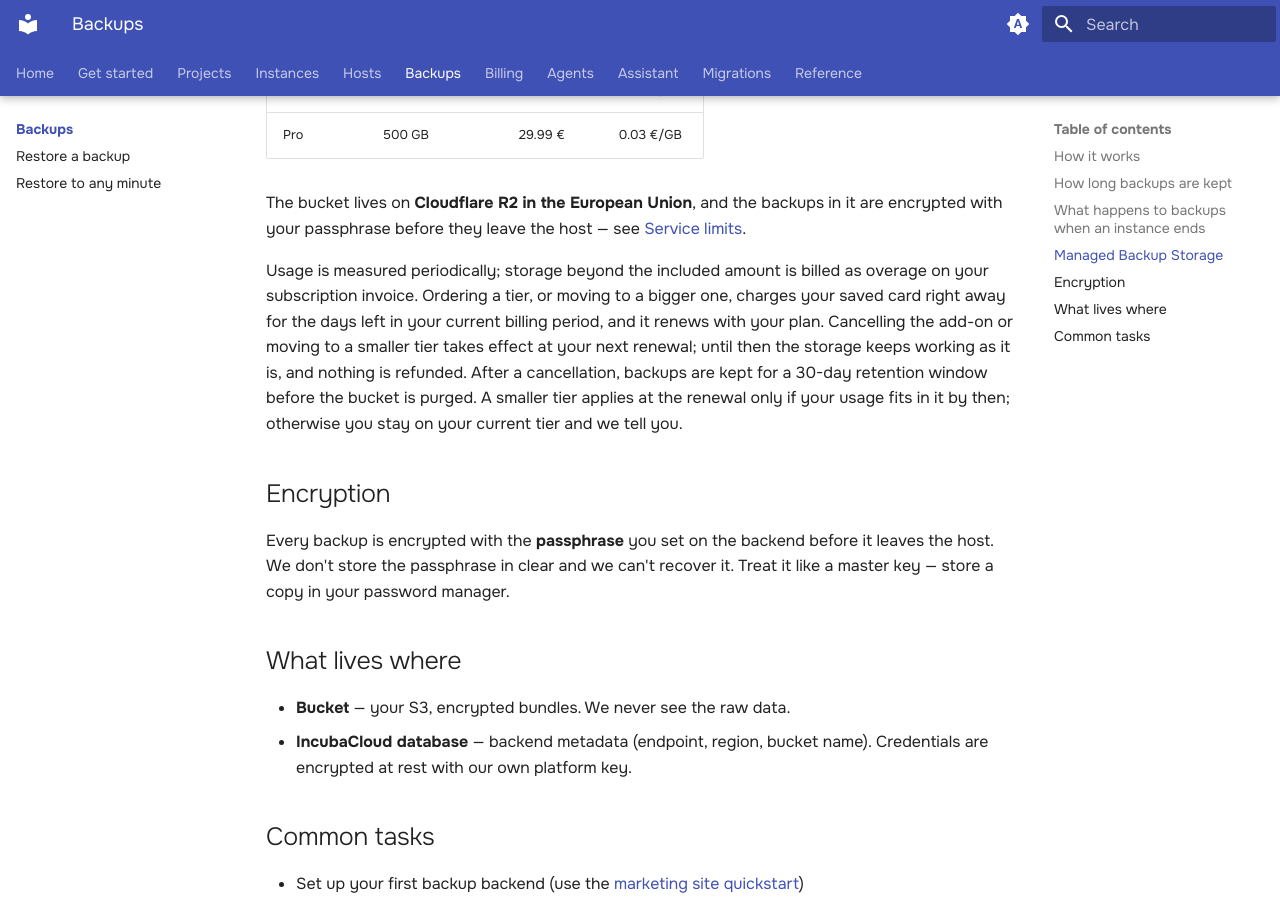
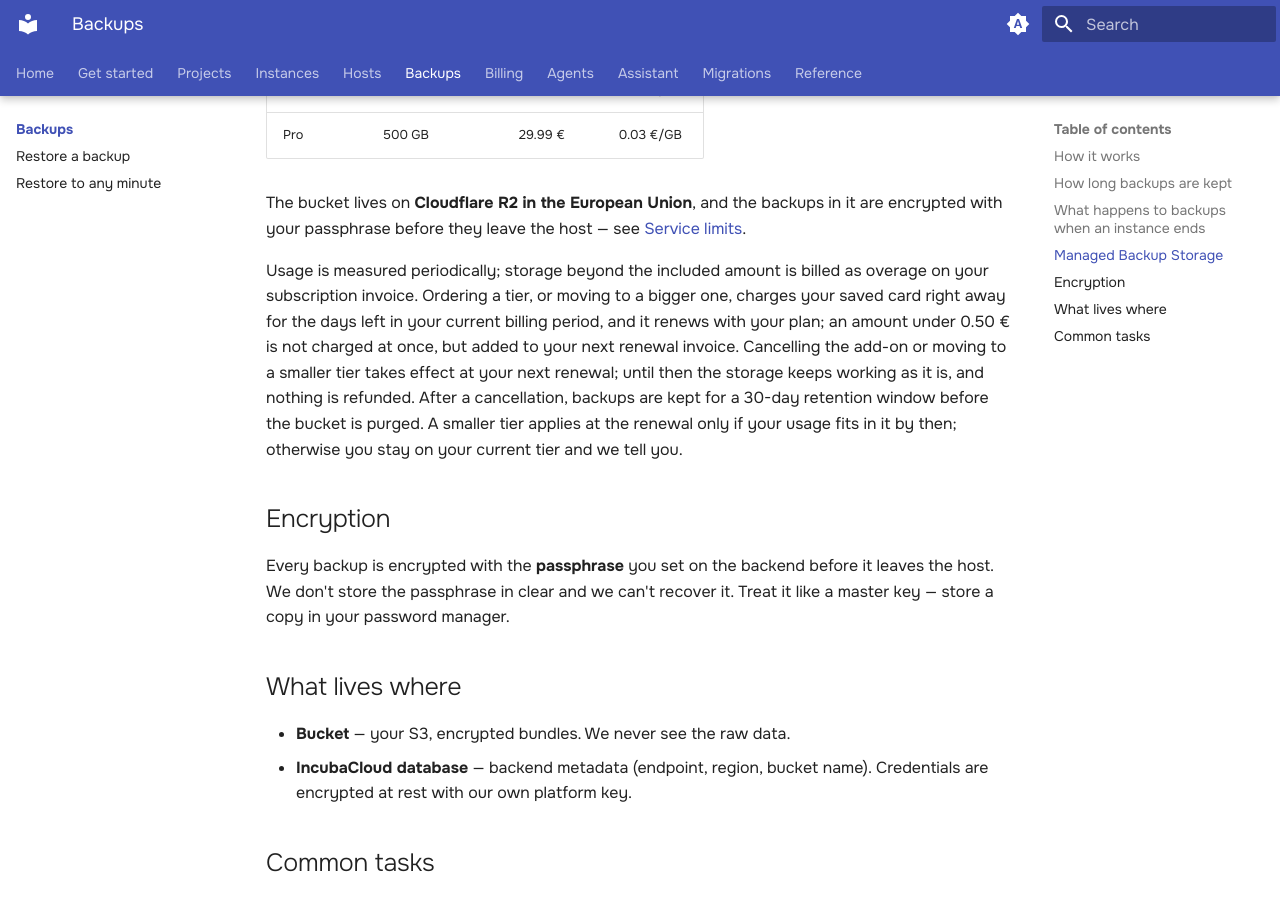
Before and after one commit to incubacloud/incubacloud, an MkDocs documentation site: the page built from docs/user/docs/backups/index.md, in a window 1280 px wide and 900 px high, scrolled down 1938 px. Built offline with MkDocs 1.6.1 and Material for MkDocs 9.7.7, drawn with Linux system fonts in a browser that asks for light colours; plug-ins that fetch from the network failed and are left out.

Commit message:
[DOC] incubacloud: the user guide says an extra or a backup tier under 0.50 EUR goes to the next renewal invoice

```diff
--- a/docs/user/docs/backups/index.md
+++ b/docs/user/docs/backups/index.md
@@ -78,9 +78,10 @@ it are encrypted with your passphrase before they leave the host — see
 Usage is measured periodically; storage beyond the included amount is billed as
 overage on your subscription invoice. Ordering a tier, or moving to a bigger
 one, charges your saved card right away for the days left in your current
-billing period, and it renews with your plan. Cancelling the add-on or moving
-to a smaller tier takes effect at your next renewal; until then the storage
-keeps working as it is, and nothing is refunded. After a cancellation, backups
+billing period, and it renews with your plan; an amount under 0.50 € is not
+charged at once, but added to your next renewal invoice. Cancelling the add-on
+or moving to a smaller tier takes effect at your next renewal; until then the
+storage keeps working as it is, and nothing is refunded. After a cancellation, backups
 are kept for a 30-day retention window before the bucket is purged. A smaller
 tier applies at the renewal only if your usage fits in it by then; otherwise
 you stay on your current tier and we tell you.
```
Also changed, not shown: docs/user/docs/billing/index.md (+2 -1 lines).
